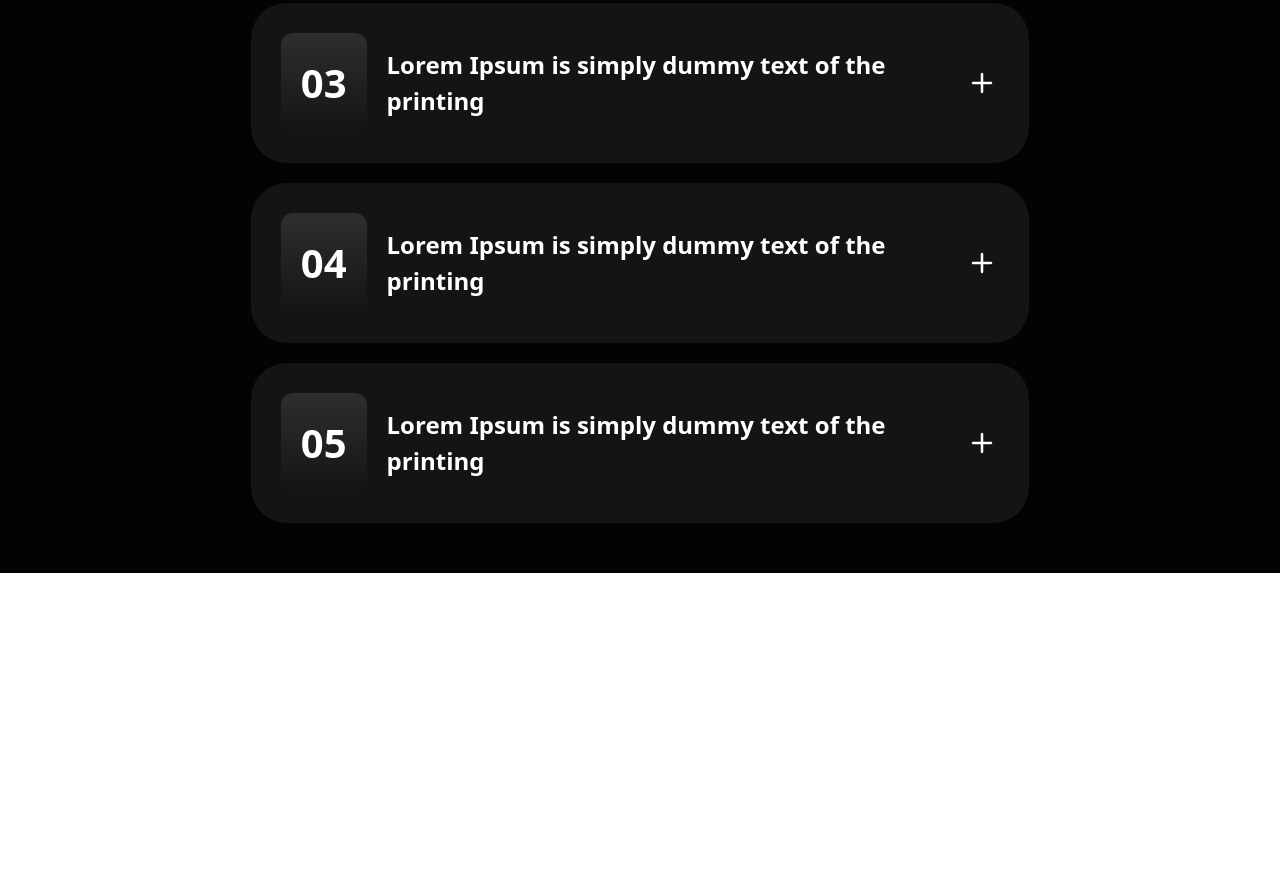
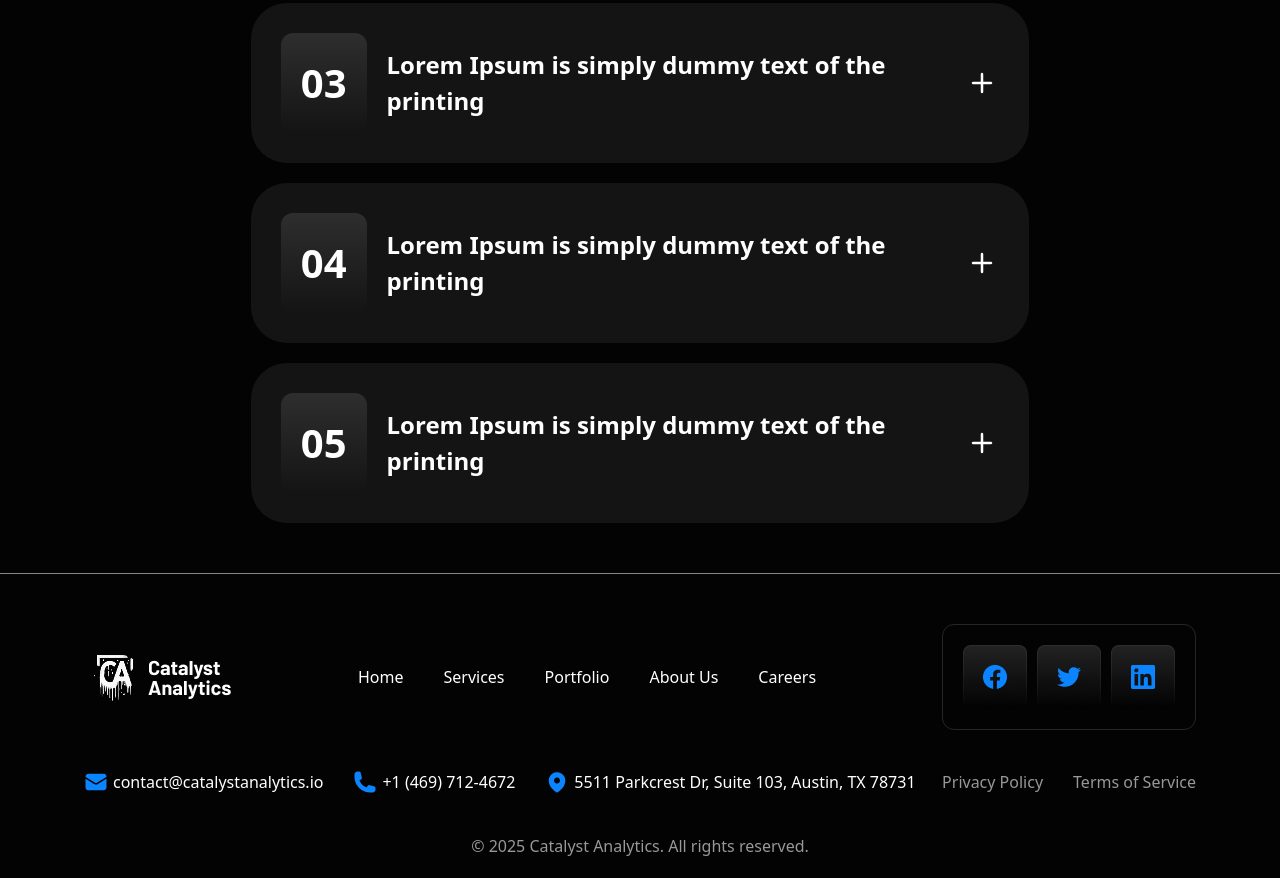
Before and after one commit to MuhammadEvazov/Exam, a website: page src/home.html in a window 1280 px wide. Shown: the part 2531-3409 px from the top of the page. Before the commit the page ends 3104 px from the top, so only its background shows below. Drawn offline with nearby package versions, Linux system fonts and the light colour scheme; files that its build step writes are made by us from their sources.

Commit message:
footer done and the home page is finished

```diff
--- a/src/home.html
+++ b/src/home.html
@@ -119,8 +119,46 @@
 
             </article>
         </section>
+    </main>
 
-    </main>
+    <footer class="bg-[#030303] text-white pt-[30px] border-t-[1px] border-solid border-[#858585]">
+        <div class="p-[20px] lg:w-[90%] lg:m-auto lg:max-w-[1300px] flex flex-col lg:flex-row items-center justify-between gap-[20px]">
+            <img src="./Images/Logo (11).png" alt="">
+            <div class="flex items-center gap-[30px] lg:gap-[40px]">
+                <a class="hover:py-[7px] hover:px-[15px] hover:bg-[#3C3A40] rounded-[5px]" href="">Home</a>
+                <a class="hover:py-[7px] hover:px-[15px] hover:bg-[#3C3A40] rounded-[5px]" href="">Services</a>
+                <a class="hover:py-[7px] hover:px-[15px] hover:bg-[#3C3A40] rounded-[5px]" href="">Portfolio</a>
+                <a class="hover:py-[7px] hover:px-[15px] hover:bg-[#3C3A40] rounded-[5px]" href="">About Us</a>
+                <a class="hover:py-[7px] hover:px-[15px] hover:bg-[#3C3A40] rounded-[5px]" href="">Careers</a>
+            </div>
+            <div class="flex items-center gap-[10px] p-[20px] rounded-[12px] border-[1px] border-solid border-[#262626]">
+                <img src="./Images/Button.png" alt="">
+                <img src="./Images/Button (1).png" alt="">
+                <img src="./Images/Button (2).png" alt="">
+            </div>
+        </div>
+        <div class="p-[20px] lg:w-[90%] lg:m-auto lg:max-w-[1300px] flex flex-col lg:flex-row items-center justify-between gap-[20px]">
+            <div class="flex flex-col items-center gap-[5px] lg:flex-row lg:gap-[30px]">
+                <div class="flex items-center gap-[5px]">
+                    <img src="./Images/Icon (12).png" alt="">
+                    <p>contact@catalystanalytics.io</p>
+                </div>
+                <div class="flex items-center gap-[5px]">
+                    <img src="./Images/Icon (13).png" alt="">
+                    <p>+1 (469) 712-4672</p>
+                </div>
+                <div class="flex items-center gap-[5px]">
+                    <img src="./Images/Icon (14).png" alt="">
+                    <p>5511 Parkcrest Dr, Suite 103, Austin, TX 78731</p>
+                </div>
+            </div>
+            <div class="flex flex-col items-center gap-[5px] lg:flex-row lg:gap-[30px] text-[#98989A]">
+                <a>Privacy Policy</a>
+                <a>Terms of Service</a>
+            </div>
+        </div>
+        <p class="p-[20px] text-center text-[#98989A]">© 2025 Catalyst Analytics. All rights reserved.</p>
+    </footer>
 </body>
 
 </html>
```
Also changed, not shown: src/Images/Button (1).png (added), src/Images/Button (2).png (added), src/Images/Button.png (added), src/Images/Icon (12).png (added), src/Images/Icon (13).png (added), src/Images/Icon (14).png (added).
